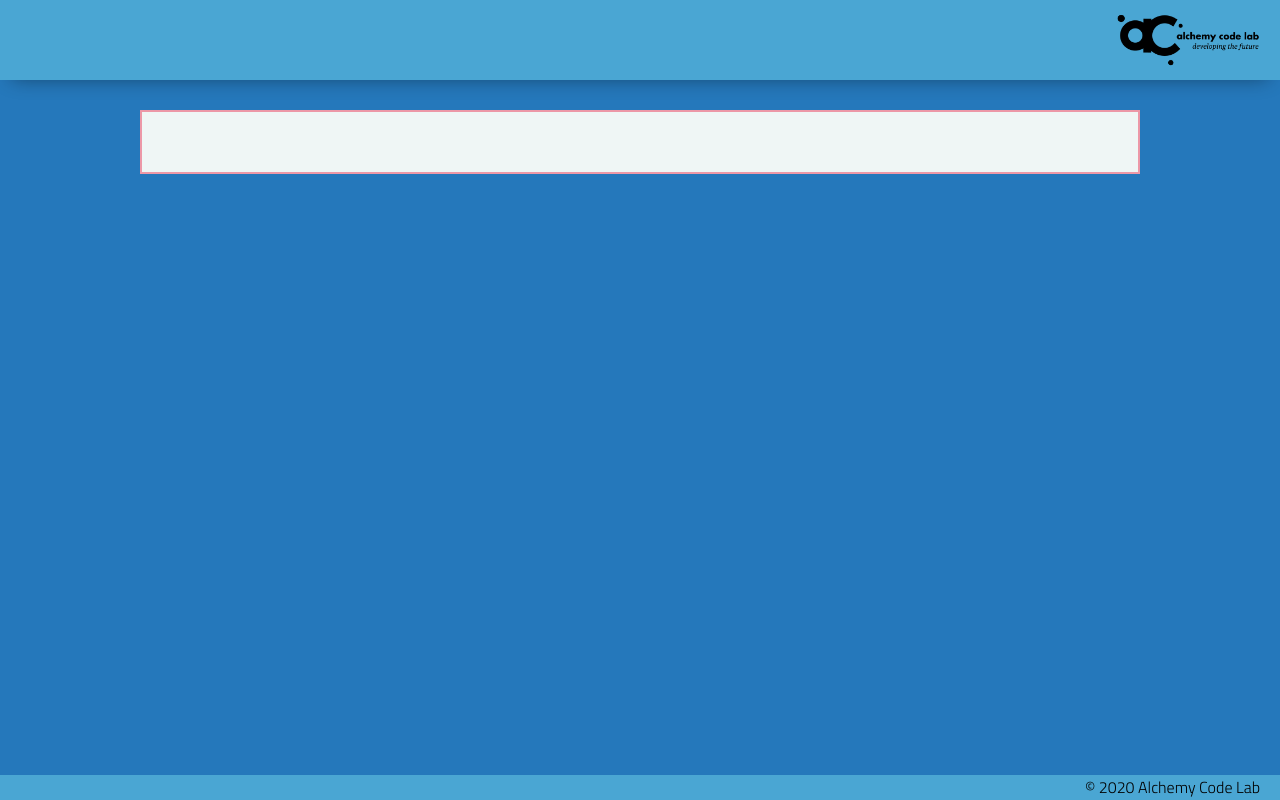
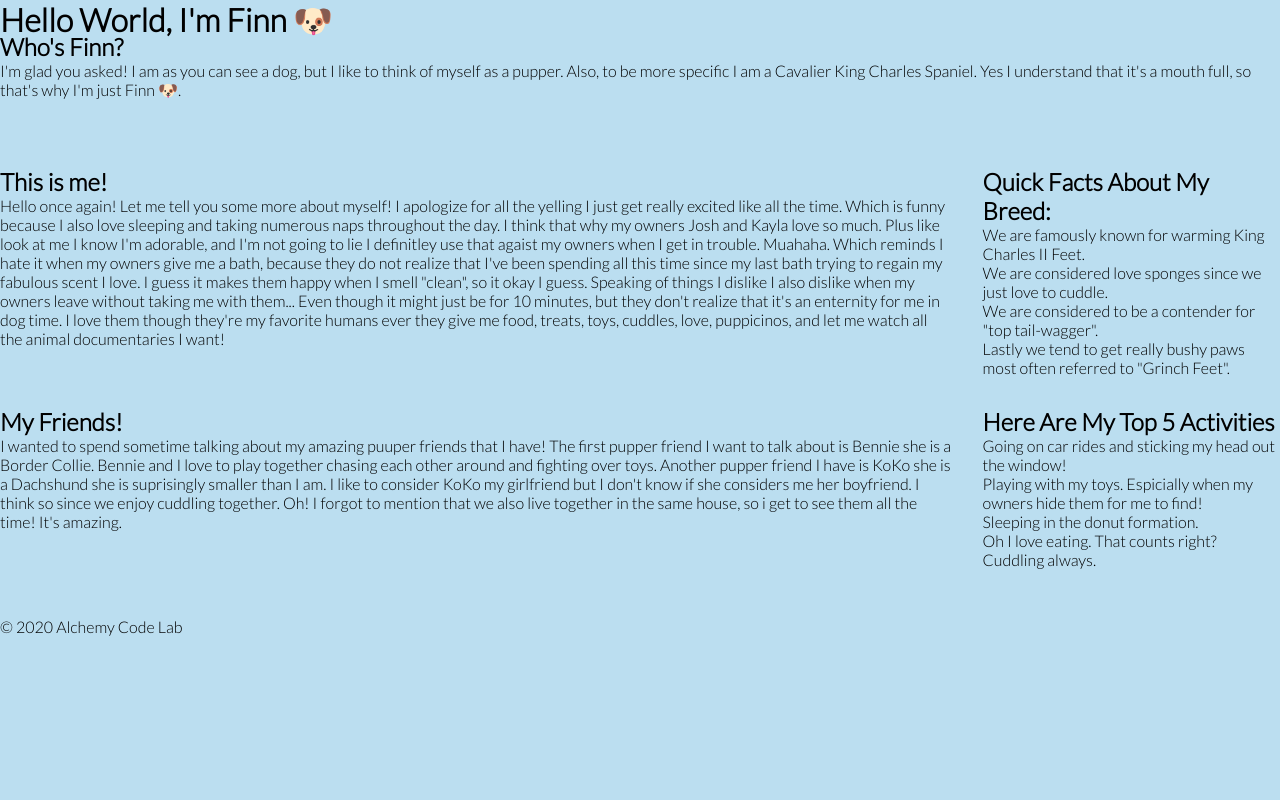
Before and after one commit to josholloqui/lab-01-quiz-page, a plain HTML site: page index.html in a window 1280 px wide. Drawn offline with Linux system fonts and the light colour scheme.

Commit message:
this commit adds html elements as well as some css implementation

```diff
--- a/index.html
+++ b/index.html
@@ -5,22 +5,70 @@
     <meta charset="UTF-8">
     <meta name="viewport" content="width=device-width, initial-scale=1.0">
     <meta http-equiv="X-UA-Compatible" content="ie=edge">
-    <link href="https://fonts.googleapis.com/css2?family=Titillium+Web:wght@300&display=swap" rel="stylesheet">
+    <link href="https://fonts.googleapis.com/css2?family=Lato:wght@300&display=swap" rel="stylesheet">
     <link rel="stylesheet" href="styles/reset.css">
     <link rel="stylesheet" href="styles/style.css">
     <link rel="stylesheet" href="styles/home.css">
-    <title>About Dogs</title>
+    <title>About Finn</title>
 </head>
 
 <body>
     <header>
-        <div class="gutter-right logo">
-            <img src="assets/big-logo.png"/>
-        </div>
+        <h1>Hello World, I'm Finn &#128054;</h1>
     </header>
     <main>
-        <section class="main-section">
-
+        <section class="intro">
+            <h2>Who's Finn?</h2>
+            <p>
+                I'm glad you asked! I am as you can see a dog, but I like to think of myself as a pupper.
+                 Also, to be more specific I am a Cavalier King Charles Spaniel.
+                 Yes I understand that it's a mouth full, so that's why I'm just Finn &#128054;.
+            </p>
+        </section>
+        <section class="quick-facts">
+            <h2>Quick Facts About My Breed:</h2>
+            <ul>
+                <li>We are famously known for warming King Charles II Feet.</li>
+                <li>We are considered love sponges since we just love to cuddle.</li>
+                <li>We are considered to be a contender for "top tail-wagger".</li>
+                <li>Lastly we tend to get really bushy paws most often referred to "Grinch Feet".</li>
+            </ul>
+        </section>
+        <section class="activities">
+            <h2>Here Are My Top 5 Activities</h2>
+            <ol>
+                <li>Going on car rides and sticking my head out the window!</li>
+                <li>Playing with my toys. Espicially when my owners hide them for me to find!</li>
+                <li>Sleeping in the donut formation.</li>
+                <li>Oh I love eating. That counts right?</li>
+                <li>Cuddling always.</li>
+            </ol>
+        </section>
+        <section class="about-me">
+            <h2>This is me!</h2>
+            <p>Hello once again! Let me tell you some more about myself!
+                I apologize for all the yelling I just get really excited like all the time.
+                Which is funny because I also love sleeping and taking numerous naps throughout the day.
+                I think that why my owners Josh and Kayla love so much. Plus like look at me I know I'm adorable,
+                and I'm not going to lie I definitley use that agaist my owners when I get in trouble. Muahaha.
+                Which reminds I hate it when my owners give me a bath, because they do not realize that I've been
+                spending all this time since my last bath trying to regain my fabulous scent I love.
+                I guess it makes them happy when I smell "clean", so it okay I guess. Speaking of things
+                I dislike I also dislike when my owners leave without taking me with them... Even though
+                it might just be for 10 minutes, but they don't realize that it's an enternity for me in dog time.
+                I love them though they're my favorite humans ever they give me food, treats, toys, cuddles, love,
+                puppicinos, and let me watch all the animal documentaries I want!
+            </p>
+        </section>
+        <section class="my-friends">
+            <h2>My Friends!</h2>
+            <p>I wanted to spend sometime talking about my amazing puuper friends that I have!
+                The first pupper friend I want to talk about is Bennie she is a Border Collie. Bennie and I
+                love to play together chasing each other around and fighting over toys. Another pupper friend I have
+                is KoKo she is a Dachshund she is suprisingly smaller than I am. I like to consider KoKo my girlfriend
+                but I don't know if she considers me her boyfriend. I think so since we enjoy cuddling together. Oh! I forgot
+                to mention that we also live together in the same house, so i get to see them all the time! It's amazing.
+            </p>
         </section>
     </main>
     <footer>
--- a/styles/style.css
+++ b/styles/style.css
@@ -1,119 +1,62 @@
 
 body {
     /* https://coolors.co/generate and click export -> scss to get the colors to copy and paste below*/
-    --color1: hsla(349, 69%, 76%, 1);
-    --color2: hsla(207, 67%, 44%, 1);
-    --color3: hsla(200, 61%, 56%, 1);
-    --color4: hsla(187, 41%, 94%, 1);
-    --color5: hsla(170, 28%, 95%, 1);
-
-    /* --color1: hsla(45, 86%, 83%, 1);
-    --color2: hsla(135, 65%, 98%, 1);
-    --color3: hsla(315, 37%, 86%, 1);
-    --color4: hsla(45, 73%, 98%, 1);
-    --color5: hsla(224, 40%, 79%, 1); */
+    --columbia-blue: #bbdef0ff;
+    --light-sea-green: #00a6a6ff;
+    --yellow-munsell: #efca08ff;
+    --orange-web: #f49f0aff;
+    --tangerine: #f08700ff;
 
     --header-height: 80px;
     --shadow: 0px 10px 20px -12px rgba(0,0,0,0.45);
     --gutter: 30px;
     --footer-height: 25px;
 
-    font-family: 'Titillium Web', sans-serif;
-    background-color: var(--color2);
+    font-family: 'Lato', sans-serif;
+    background-color: var(--columbia-blue);
 }
 
 main {
-    display: flex;
-    flex-direction: column;
-    justify-content: center;
-    align-items: center;
-    margin-bottom: calc(var(--footer-height));
-}
-
-section {
-    background-color: var(--color5);
-    width: 1000px;
-    max-width: 80%;
-    display: flex;
-    flex-direction: column;
-    justify-content: center;
-    align-items: center;
-    padding-top: var(--gutter);
-    padding-bottom: var(--gutter);
-    margin-top: var(--gutter);
-    margin-bottom: var(--gutter);
-    border: solid 2px var(--color1);
+    display: grid;
+    grid-template-columns: 1fr 1fr 1fr 1fr;
+    grid-template-rows: 1fr 2fr 2fr;
+    grid-gap: 30px 30px;
 }
 
 header {
-    display: flex;
-    justify-content: flex-end;
-    background-color: var(--color3);
-    height: var(--header-height);
-    box-shadow: var(--shadow);
-}
-
-footer {
-    display: flex;
-    justify-content: flex-end;
-    background-color: var(--color3);
-    box-shadow: var(--shadow);
-}
-
-
-h2 {
-    font-size: 1.8rem;
+    width: 400px;
+    height: 1em;
+    text-align: left;
+    font-size: 24pt;
     font-weight: bold;
 }
 
-.gutter-right {
-    margin-right: 20px;
+h2 {
+    font-size: 18pt;
+    font-weight: bolder;
 }
 
-.main-logo {
-    animation: pulse 5s infinite ease-in-out;
+.intro {
+    grid-column: 1 / span 4;
+    grid-row: 1;
 }
 
-header img {
-    height: var(--header-height);
+.quick-facts {
+    grid-column-start: 4;
+    grid-row-start: 2;
 }
 
-
-
-content {
-    width: 80%;
+.about-me {
+    grid-column: 1 / span 3;
+    grid-row-start: 2;
 }
 
-p {
-    margin: var(--gutter);
+.my-friends {
+    grid-column: 1 / span 3;
+    grid-row-start: 3;
 }
 
-footer {
-    position: fixed;
-    width: 100%;
-    bottom: 0;
-    height: var(--footer-height);
-    display: flex;
-    justify-content: flex-end;
-    background-color: var(--color3);
-    box-shadow: var(--shadow);
+.activities {
+    grid-column-start: 4;
+    grid-row-start: 3;
 }
-
-  @keyframes pulse {
-    20% {
-      transform: rotate3d(-10, -10, -10, 50deg) scale(1.2);
-    }
-
-    40% {
-        transform: rotate3d(10, 10, -10, 50deg) scale(1);
-    }
-
-    60% {
-        transform: rotate3d(-10, 10, 10, 50deg) scale(1.2);
-      }
-
-    80% {
-        transform: rotate3d(10, 10, 10, 50deg) scale(1);
-    }
-
-  }
```
